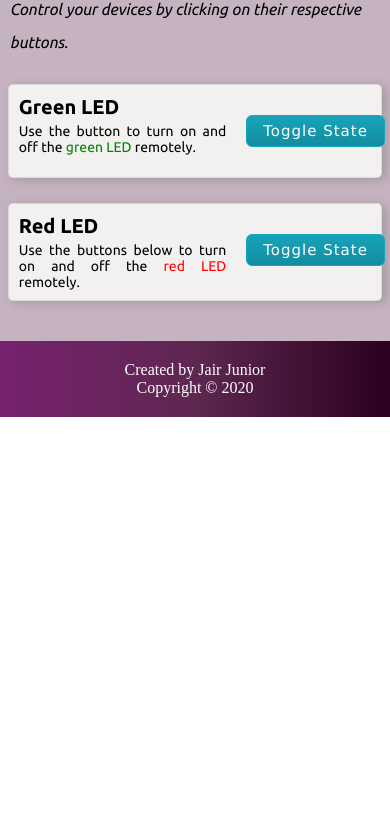
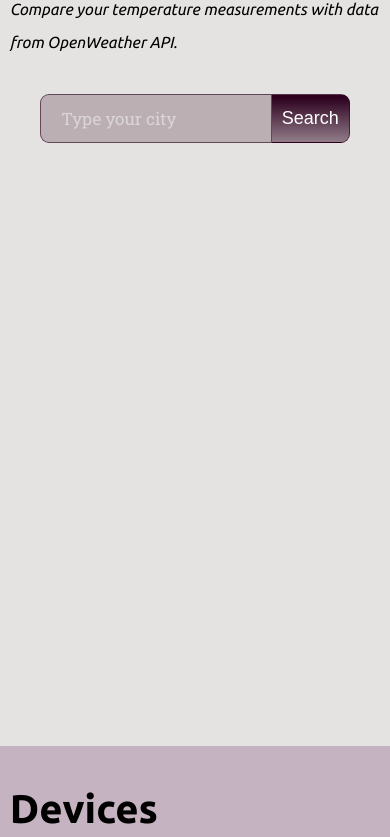
Before and after one commit to jairjunior/raspi-control, a website: page public/views/dashboard.html in a window 390 px wide. Shown: the part 191-1028 px from the top of the page. Before the commit the page ends 844 px from the top, so only its background shows below. Drawn offline with Linux system fonts and the light colour scheme; files that its build step writes are made by us from their sources; a web font is replaced by a local one.

Commit message:
I added a section for get temperature fom WeatherBase API and also show the temperature from the sensor. There's already the form input to search for a specific city.

```diff
--- a/public/css/dashboard.css
+++ b/public/css/dashboard.css
@@ -1,6 +1,6 @@
 .section-container.devices{
      background-color: #C6B3C1;
-     padding: 40px 0px;
+     padding: 40px 0px 80px;
 }
 .device-card{
      width: 60%;
@@ -29,6 +29,55 @@
 
 
 
+.section-container.temperature{
+     background-color: #cecac585;
+     padding: 40px 0px 80px;
+     min-height: 60vh;
+}
+.form-temperature{
+     width: 50vw;
+     margin: auto;
+     padding-top: 15px
+}
+#inputTempCity{
+     background-color: #2c001e3a;
+     color: white;
+     padding: 12px 20px;
+     width: 60%;
+     font-family: 'Roboto Slab', serif;
+     font-size: 17px;
+     border: 1px solid #2c001e9a;
+     border-top-left-radius: 9px;
+     border-bottom-left-radius: 9px;
+     transition: background-color 1s ease;
+}
+#inputTempCity:focus{
+     background-color: #6b4c61a2;
+}
+#buttonSearchTemp{
+     background: linear-gradient(to bottom, #2C001E 5%, #2c001e73 100%);
+     color: white;
+     font-size: 18px;
+     cursor: pointer;
+     padding: 0px 10px;
+     border: 1px solid #2c001e9a;
+     border-left: none;
+     border-top-right-radius: 9px;
+     border-bottom-right-radius: 9px;
+}
+#buttonSearchTemp:hover{
+     background: linear-gradient(to top, #2C001E 5%, #2c001e73 100%);
+}
+::placeholder { /* Chrome, Firefox, Opera, Safari 10.1+ */
+     color: rgba(255, 255, 255, 0.486);
+     opacity: 1; /* Firefox */
+   }
+   :-ms-input-placeholder { /* Internet Explorer 10-11 */
+     color: white;
+   }
+   ::-ms-input-placeholder { /* Microsoft Edge */
+     color: white;
+   }
 
 
 
@@ -37,6 +86,9 @@
           width: 70%;
           padding: 30px;
      }
+     .form-temperature{
+          width: 65vw;
+     }
 }
 
 @media screen and (max-width: 1024px){
@@ -44,9 +96,18 @@
           width: 80%;
           padding: 20px;
      }
+     .form-temperature{
+          width: 80vw;
+     }
 }
 
 @media screen and (max-width: 768px){
+     .section-container.temperature{
+          min-height: 100vh;
+     }
+     .form-temperature{
+          width: 99vw;
+     }
      .devices .device-card{
           width: 96%;
           padding: 10px;
--- a/public/js/dashboard.js
+++ b/public/js/dashboard.js
@@ -5,7 +5,7 @@ var xhttp = new XMLHttpRequest();
 var controlLedURL = 'http://192.168.0.13:3000/devices';
 
 
-function turnOnOff(deviceName){
+function toggleDevice(deviceName){
      console.log('Turn on/off ' + deviceName);
 
      xhttp.onreadystatechange = function(){
@@ -17,3 +17,11 @@ function turnOnOff(deviceName){
      xhttp.setRequestHeader("Content-type", "application/json");
      xhttp.send( JSON.stringify( { 'device': deviceName } ));
 }
+
+
+
+
+function fetchOpenWeatherData(){
+
+
+}
--- a/public/views/dashboard.html
+++ b/public/views/dashboard.html
@@ -20,6 +20,8 @@
      <link rel="stylesheet" type="text/css" href="./css/buttons.css">
 
      <link href="https://fonts.googleapis.com/css2?family=Syne+Mono&family=Ubuntu:ital,wght@0,300;0,400;0,500;0,700;1,300;1,400;1,500;1,700&display=swap" rel="stylesheet">
+     <link href="https://fonts.googleapis.com/css2?family=Roboto+Slab:wght@100;200;300;400;500;600;700;800;900&display=swap" rel="stylesheet">
+
 
      <title>RaspiControl | HOME</title>
 </head>
@@ -48,6 +50,28 @@
      </div>
      <main>
 
+          <!---------------------------  TEMPERATURA --------------------------->
+          <section class="section-container temperature">
+               <div class="section-header">
+                    <header>
+                         <h1 class="section-title">Temperature</h1>
+                         <p class="section-text"><em>Compare your temperature measurements with data from OpenWeather API.</em></p>
+                    </header>
+               </div>
+
+               <div>
+                    <div class="form-temperature flex center">
+                         <label for="tempCity" hidden>Search for weather:</label>
+                         <input type="text" id="inputTempCity" placeholder="Type your city">
+                         <input type="button" value="Search" id="buttonSearchTemp" onclick="fetchOpenWeatherData()">
+                    </div>
+
+               </div>
+          </section>
+
+
+
+
           <!---------------------------  DEVICES --------------------------->
           <section class="section-container devices">
 
@@ -65,7 +89,7 @@
                          <p>Use the button to turn on and off the <span class="text-green">green LED</span> remotely.</p>
                     </div>
                     <div class="device-action">
-                         <input type="button" value="Toggle State" class="btn btn-info" onclick="turnOnOff('greenLED')">
+                         <input type="button" value="Toggle State" class="btn btn-info" onclick="toggleDevice('greenLED')">
                          <p id="greenLEDMsg"></p>
                     </div>
                </div>
@@ -77,7 +101,7 @@
                          <p>Use the buttons below to turn on and off the <span class="text-red">red LED</span> remotely.</p>
                     </div>
                     <div class="device-action">
-                         <input type="button" value="Toggle State" class="btn btn-info" onclick="turnOnOff('redLED')">
+                         <input type="button" value="Toggle State" class="btn btn-info" onclick="toggleDevice('redLED')">
                          <p id="redLEDMsg"></p>
                     </div>
                </div>
```
